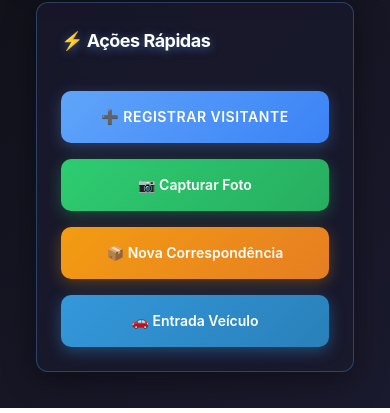
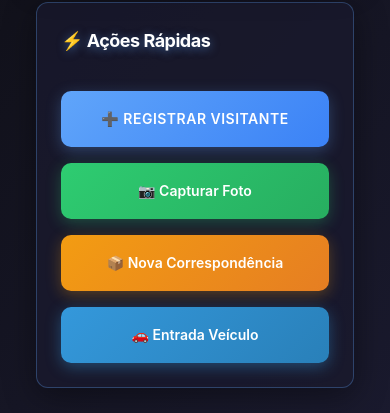
Before and after one commit to EduardoSouza-tech/Portaria_DWM, a React (Vite) app in the folder frontend/: page /portaria in a window 390 px wide. Shown: the part 748-1161 px from the top of the page. Built offline with nearby package versions, Linux system fonts and the light colour scheme; no server answers; sample sign-in values are in the browser's storage.

Commit message:
Force equal width for all Quick Actions buttons with minmax and fixed height

```diff
--- a/frontend/src/pages/PortariaDashboard.css
+++ b/frontend/src/pages/PortariaDashboard.css
@@ -313,24 +313,24 @@
 
 .actions-row {
   display: grid;
-  grid-template-columns: repeat(4, 1fr);
-  gap: clamp(16px, 2.5vw, 20px);
+  grid-template-columns: repeat(4, minmax(0, 1fr));
+  gap: 16px;
 }
 
 @media (max-width: 1024px) {
   .actions-row {
-    grid-template-columns: repeat(2, 1fr);
+    grid-template-columns: repeat(2, minmax(0, 1fr));
   }
 }
 
 @media (max-width: 600px) {
   .actions-row {
-    grid-template-columns: 1fr;
+    grid-template-columns: minmax(0, 1fr);
   }
 }
 
 .action-btn-portaria {
-  padding: 14px 16px;
+  padding: 16px 12px;
   border-radius: 10px;
   border: none;
   color: white;
@@ -339,13 +339,15 @@
   cursor: pointer;
   transition: all 0.3s ease;
   display: flex;
+  flex-direction: row;
   align-items: center;
   justify-content: center;
   gap: 8px;
-  white-space: normal;
+  white-space: nowrap;
   text-align: center;
-  min-height: 52px;
+  height: 56px;
   width: 100%;
+  box-sizing: border-box;
 }
 
 .action-btn-portaria.btn-primary {
```
